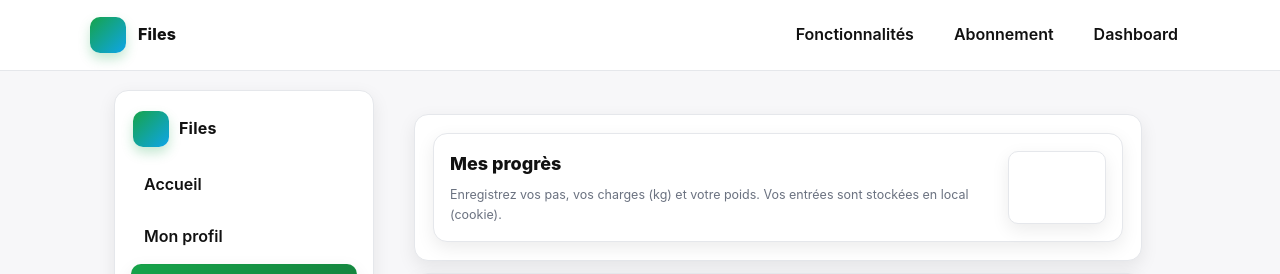
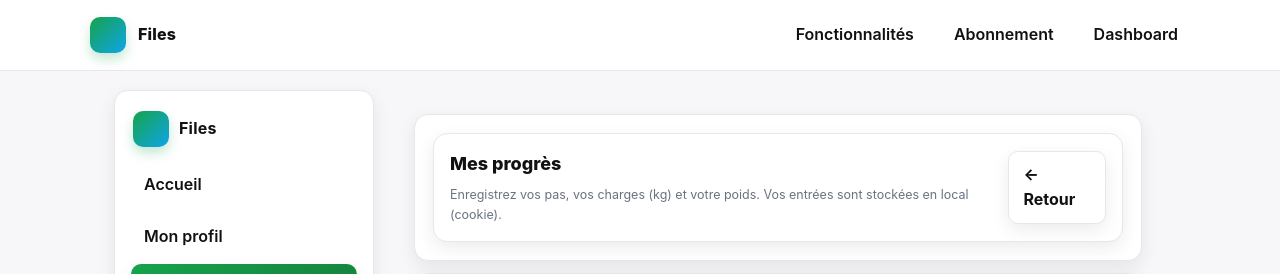
Before and after one commit to lebasquelyza/appli-files, a Next.js app in the folder apps/web/: page /dashboard/progress in a window 1280 px wide. Shown: the top 274 px of the page. Built offline with nearby package versions, Linux system fonts and the light colour scheme; no server answers.

Commit message:
Update page.tsx

```diff
--- a/apps/web/app/dashboard/progress/page.tsx
+++ b/apps/web/app/dashboard/progress/page.tsx
@@ -67,7 +67,6 @@ function toYMD(d: Date) {
   return `${y}-${m}-${da}`;
 }
 function parseYMDLocal(s: string) {
-  // Parse "YYYY-MM-DD" en local
   const [y, m, d] = s.split("-").map(Number);
   return new Date(y, (m || 1) - 1, d || 1);
 }
@@ -164,7 +163,6 @@ export default async function Page({ searchParams }: { searchParams?: { success?
   const stepsThisWeek = store.entries
     .filter(e => e.type === "steps")
     .filter(e => {
-      // e.date est "YYYY-MM-DD"
       const d = parseYMDLocal(e.date);
       return d >= monday && d <= sunday;
     })
@@ -193,7 +191,7 @@ export default async function Page({ searchParams }: { searchParams?: { success?
               Enregistrez vos pas, vos charges (kg) et votre poids. Vos entrées sont stockées en local (cookie).
             </div>
           </div>
-          <a href="/dashboard" className="btn btn-outline">← Retour</a>
+          <a href="/dashboard" className="btn btn-outline" style={{ color: "#111" }}>← Retour</a>
         </div>
       </section>
 
@@ -264,7 +262,7 @@ export default async function Page({ searchParams }: { searchParams?: { success?
         </form>
       </section>
 
-      {/* ====== NOUVELLE SECTION : Steps semaine en cours ====== */}
+      {/* Steps semaine en cours */}
       <section className="section" style={{ marginTop: 12 }}>
         <div className="section-head" style={{ marginBottom: 8 }}>
           <h2 style={{ margin: 0 }}>Pas — semaine en cours</h2>
@@ -287,7 +285,7 @@ export default async function Page({ searchParams }: { searchParams?: { success?
         </article>
       </section>
 
-      {/* Résumé dernier point par type */}
+      {/* Dernières valeurs */}
       <section className="section" style={{ marginTop: 12 }}>
         <div className="section-head" style={{ marginBottom: 8 }}>
           <h2 style={{ margin: 0 }}>Dernières valeurs</h2>
@@ -377,7 +375,9 @@ export default async function Page({ searchParams }: { searchParams?: { success?
 
                 <form action={deleteEntryAction} style={{ marginTop: 4 }}>
                   <input type="hidden" name="id" value={e.id} />
-                  <button className="btn btn-outline" type="submit">Supprimer</button>
+                  <button className="btn btn-outline" type="submit" style={{ color: "#111" }}>
+                    Supprimer
+                  </button>
                 </form>
               </article>
             ))}
```
